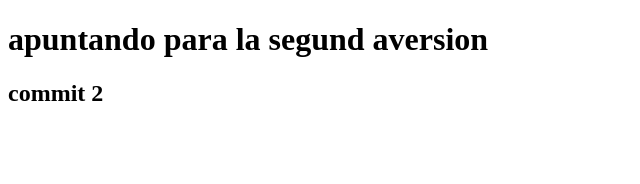
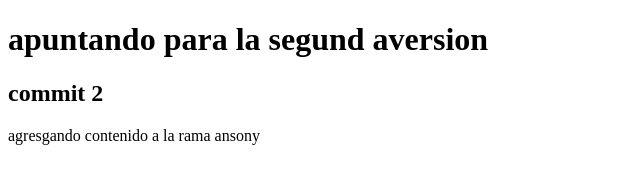
Before and after one commit to ansonyhm01/proyecto-madrugada, a plain HTML site: page index.html in a window 1280 px wide. Shown: the whole page, without its empty margins (0-640 px from the left). Drawn offline with Linux system fonts and the light colour scheme.

Commit message:
inserte etiqueta footer en la rama ansony

```diff
--- a/index.html
+++ b/index.html
@@ -8,6 +8,8 @@
 <body>
 	<h1>apuntando para la segund aversion</h1>
 	<h2>commit 2</h2>
-
+	<footer>
+		<p>agresgando contenido  a la rama ansony</p>
+	</footer>
 </body>
 </html>
```
